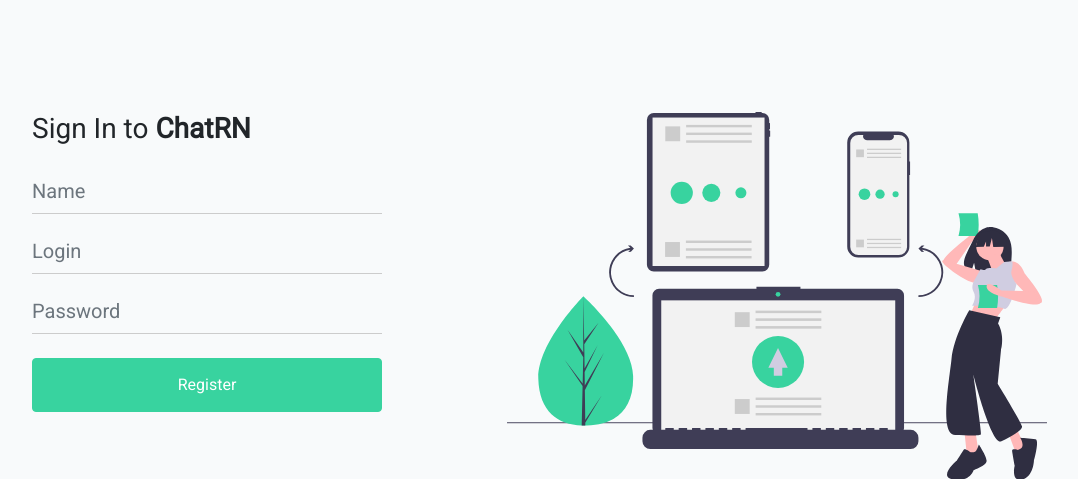
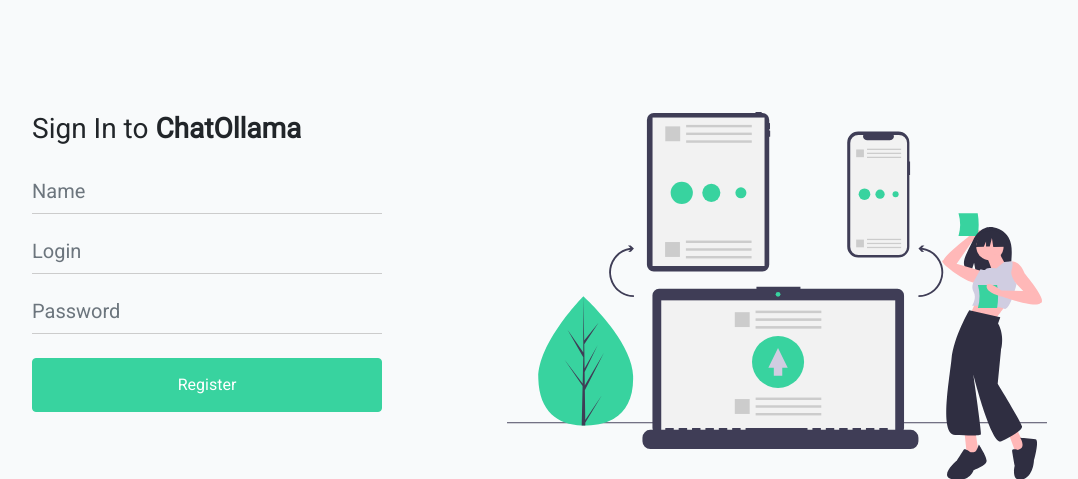
Before and after one commit to danjour/ChatOllama, a Flask app: page /registro in a window 1280 px wide. Shown: the top 479 px of the page, without its empty margins (148-1226 px from the left). Run offline with Flask 3, Linux system fonts and the light colour scheme; some libraries are stand-ins or nearby versions.

Commit message:
Update register.html

```diff
--- a/templates/register.html
+++ b/templates/register.html
@@ -24,7 +24,7 @@
           <div class="row justify-content-center">
             <div class="col-md-8">
               <div class="mb-4">
-              <h3>Sign In to <strong>ChatRN</strong></h3>
+              <h3>Sign In to <strong>ChatOllama</strong></h3>
             </div>
             <form method="POST" action="{{ url_for('registro') }}">
                 <div class="form-group">
```
